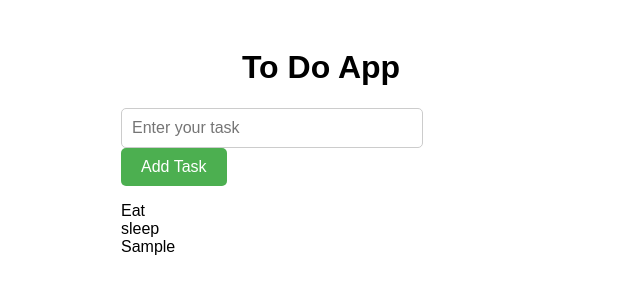
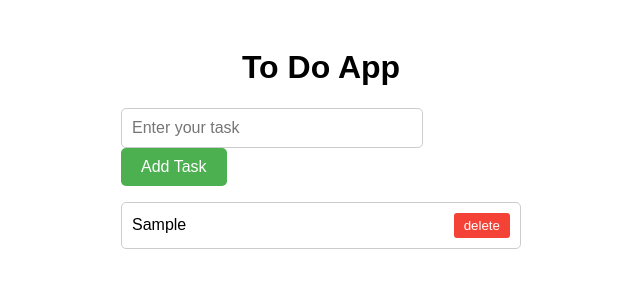
Before and after one commit to stali1234/javaScriptTodoApp, a plain HTML site: page index.html in a window 1280 px wide. Both pictures are taken after typing "Sample" into the empty fields and a click on the button "Add Task". Shown: the whole page, without its empty margins (319-959 px from the left). Drawn offline with Linux system fonts and the light colour scheme.

Commit message:
added validation logic for input

```diff
--- a/app.js
+++ b/app.js
@@ -3,9 +3,35 @@ let ul = document.querySelector('ul');
 let inp = document.querySelector('input');
 
 btn.addEventListener("click" , function(){
-    let item = document.createElement("li");
-    item.innerText = inp.value;
-    ul.appendChild(item);
-    console.log(inp.value);
-    inp.value = ""; // reset the inner task.
-})
+
+    if(inp.value !== ""){
+        let item = document.createElement("li");
+        item.innerText = inp.value;
+        item.classList.add("task-item");
+
+        // creation of delete button
+        let deletBtn = document.createElement("button");
+        deletBtn.innerText = "delete";
+        deletBtn.classList.add("delete");
+
+        item.appendChild(deletBtn);
+        ul.appendChild(item);
+        console.log(inp.value);
+        inp.value = ""; // reset the inner task.
+    }else{
+        alert("input is empty and its not allowed!!")
+    }
+});
+
+
+// delete the todo on click button ("Delete") | This wil work only for existing button
+
+let delBtns = document.querySelectorAll(".delete");
+for(delBtn of delBtns){
+
+    delBtn.addEventListener("click", function(){
+        console.log("element delete");
+    });
+}
+
+// TODO : event delegation to be added
--- a/index.html
+++ b/index.html
@@ -67,7 +67,34 @@
         .task-item button:hover {
             background-color: #d32f2f;
         }
+        .task-item {
+    display: flex;
+    align-items: center;
+    justify-content: space-between;
+    border: 1px solid #ccc;
+    padding: 10px;
+    margin-bottom: 10px;
+    border-radius: 5px;
+}
 
+/* CSS for delete button */
+.delete {
+    background-color: #f44336;
+    color: white;
+    border: none;
+    padding: 5px 10px;
+    cursor: pointer;
+    border-radius: 3px;
+}
+
+.delete:hover {
+    background-color: #d32f2f;
+}
+
+/* Add some margin between the task item text and delete button */
+.task-item .delete {
+    margin-left: 10px;
+}
     </style>
 </head>
 <body>
@@ -77,11 +104,7 @@
             <input id="taskInput" type="text" class="todo-input" placeholder="Enter your task" style="display: inline-block;">
             <button class="add-button" style="display: inline-block;">Add Task</button>
         </div>
-        <ul id="taskList" class="task-list">
-            <li> Eat</li>
-            <li> sleep</li>
-
-        </ul>
+        <ul id="taskList" class="task-list"></ul>
     </div>
 
     <script src="app.js"></script>
```
